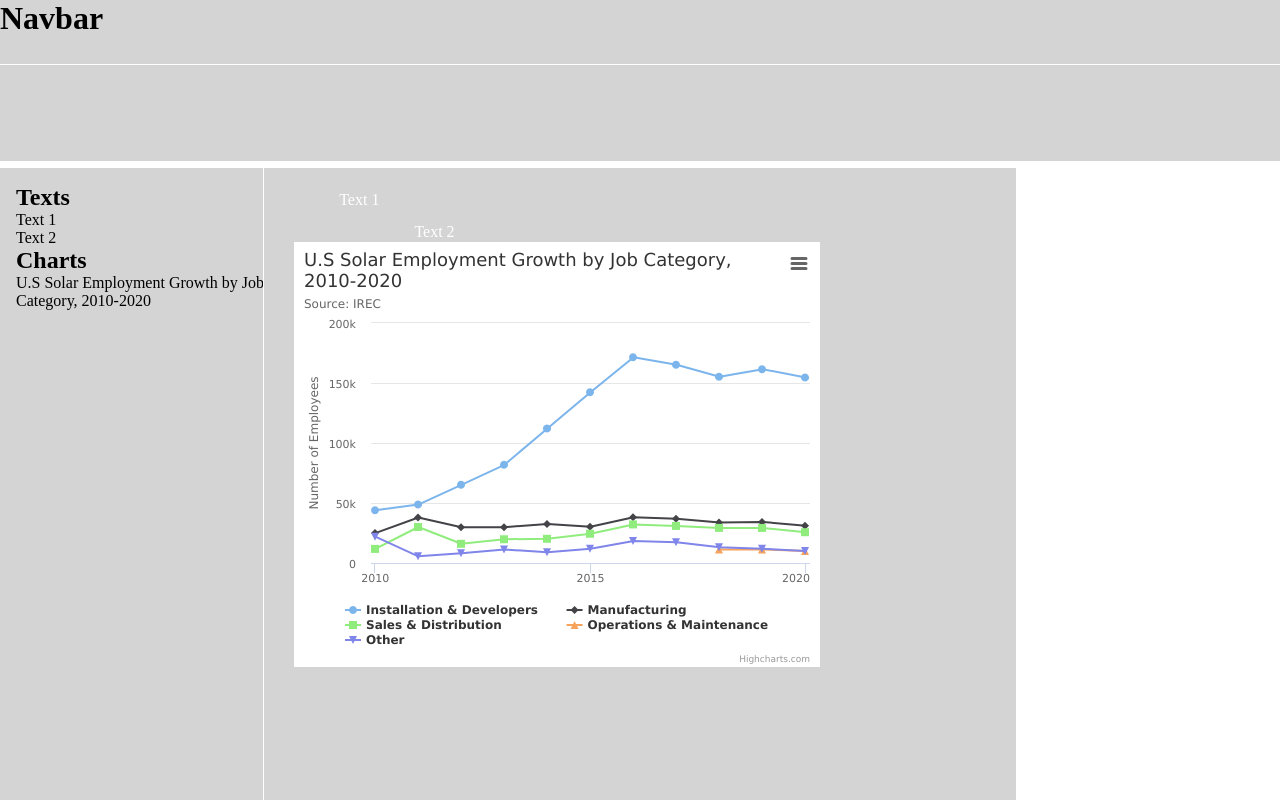
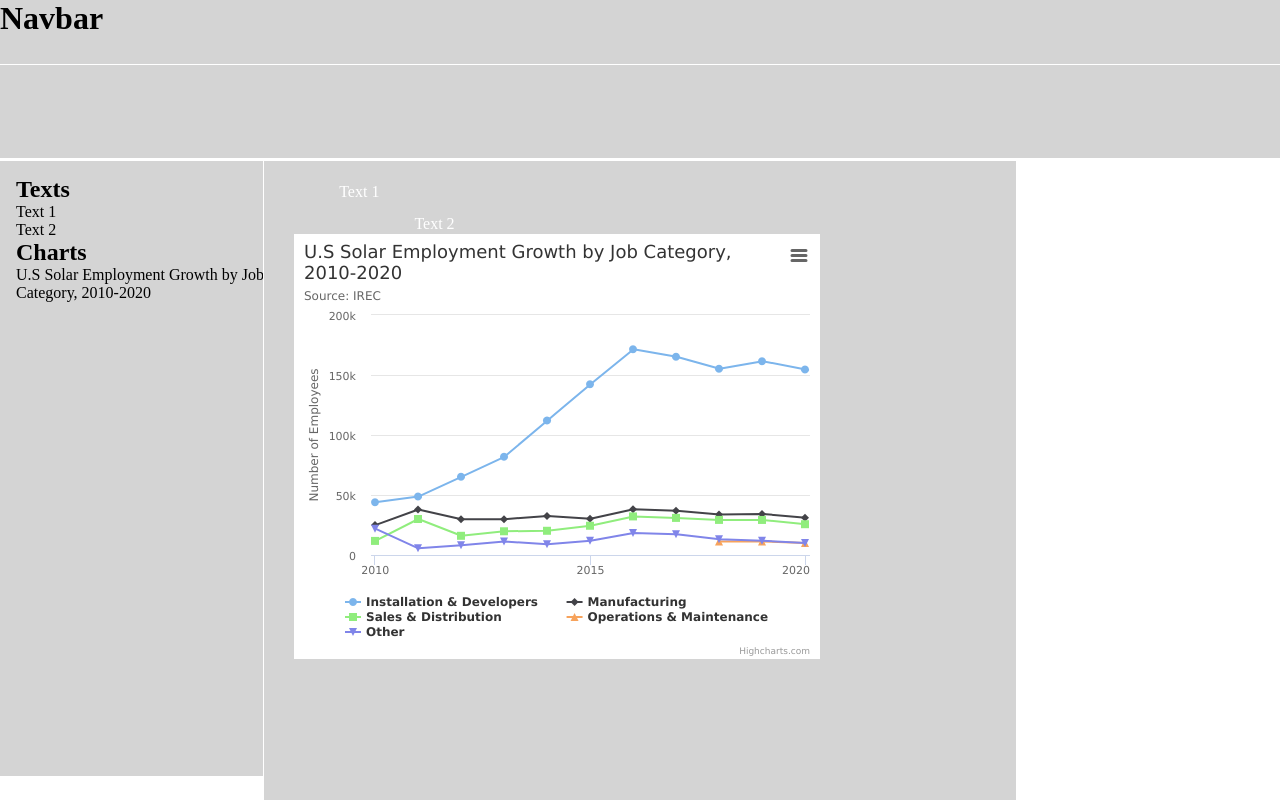
Before and after one commit to NessaAz/rate-my-service, a React (Vite) app: page / in a window 1280 px wide. Shown: the top 800 px of the page. Built offline with nearby package versions, Linux system fonts and the light colour scheme.

Commit message:
Style items ni presentation page

```diff
--- a/src/Pages/Presentation/Components/ObjectActions/ObjectActions.css
+++ b/src/Pages/Presentation/Components/ObjectActions/ObjectActions.css
@@ -1,7 +1,8 @@
 #object-actions {
     position: fixed;
     width: 18.5rem;
-    height: calc(100vh - var(--navbar-height) - 1rem);
+    height: calc(100vh - var(--navbar-height) - var(--object-editor-height) - 1.5rem);
     background-color: #d4d4d4;
     padding: 1rem;
+    margin-bottom: 0.5rem;
 }
--- a/src/Pages/Presentation/Components/ObjectEditor/ObjectEditor.css
+++ b/src/Pages/Presentation/Components/ObjectEditor/ObjectEditor.css
@@ -1,8 +1,9 @@
 #object-editor {
-    height: 6rem;
+    height: var(--object-editor-height);
     background-color: #d4d4d4;
     position: fixed;
     top: calc(var(--navbar-height) + 0.05rem);
     width: 100vw;
     z-index: 1;
+    border-bottom: 0.2rem solid white;
 }
--- a/src/Pages/Presentation/Presentation.css
+++ b/src/Pages/Presentation/Presentation.css
@@ -1,9 +1,10 @@
 #presentation-page {
     min-width: 100vw;
-    margin-top: calc(var(--navbar-height) + 0.5rem);
+    margin-top: var(--navbar-height);
     position: relative;
+    margin-bottom: 0.5rem;
 }
 
 #presentation-page #presentation-container {
-    margin-top: calc(var(--navbar-height) + 6.5rem);
+    margin-top: calc(var(--navbar-height) + var(--object-editor-height));
 }
--- a/src/index.css
+++ b/src/index.css
@@ -3,6 +3,7 @@
   --canvas-width: 47rem;
   --canvas-height: calc(1.414 * var(--canvas-width));
   --navbar-height: 4rem;
+  --object-editor-height: 6rem;
 }
 
 * {
```
